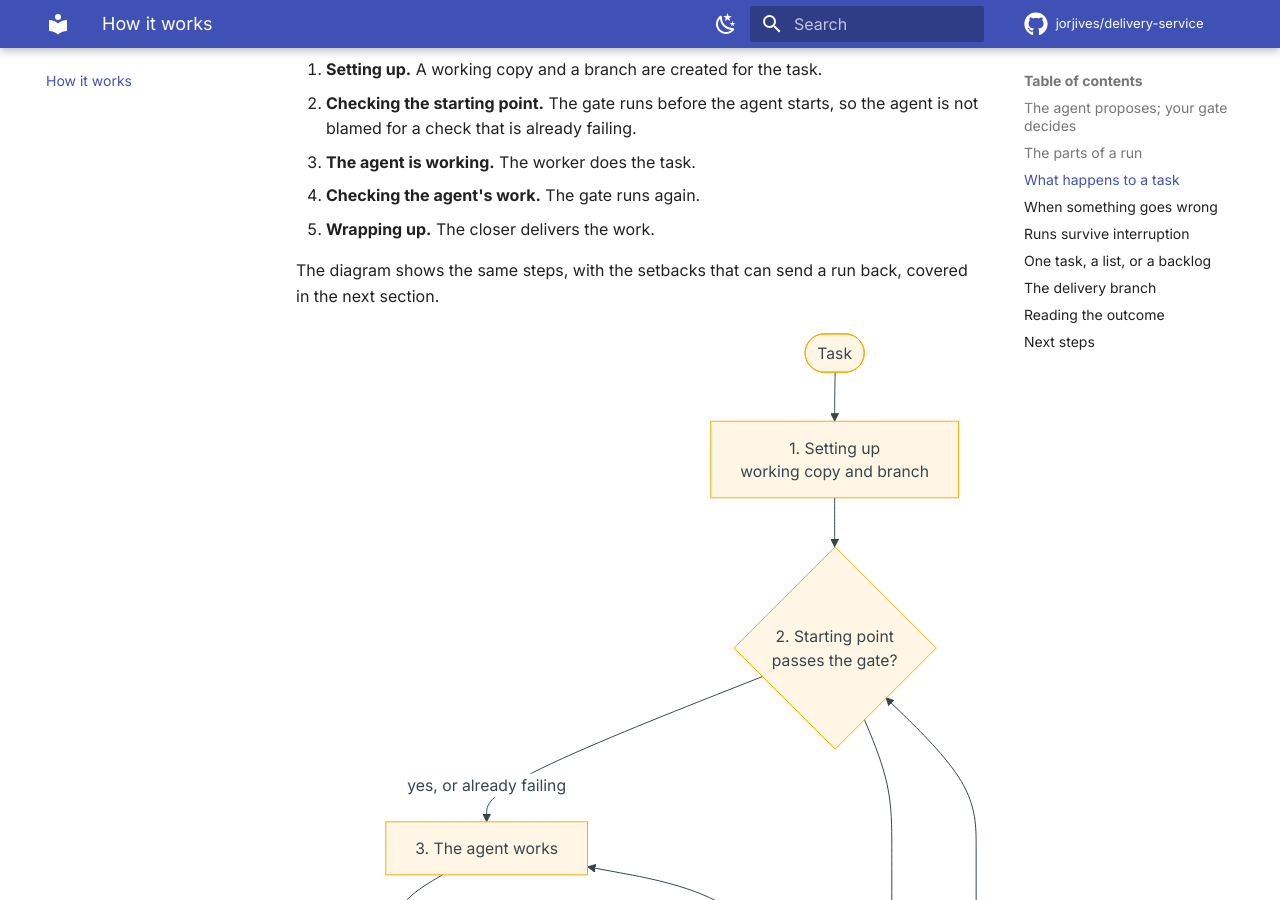
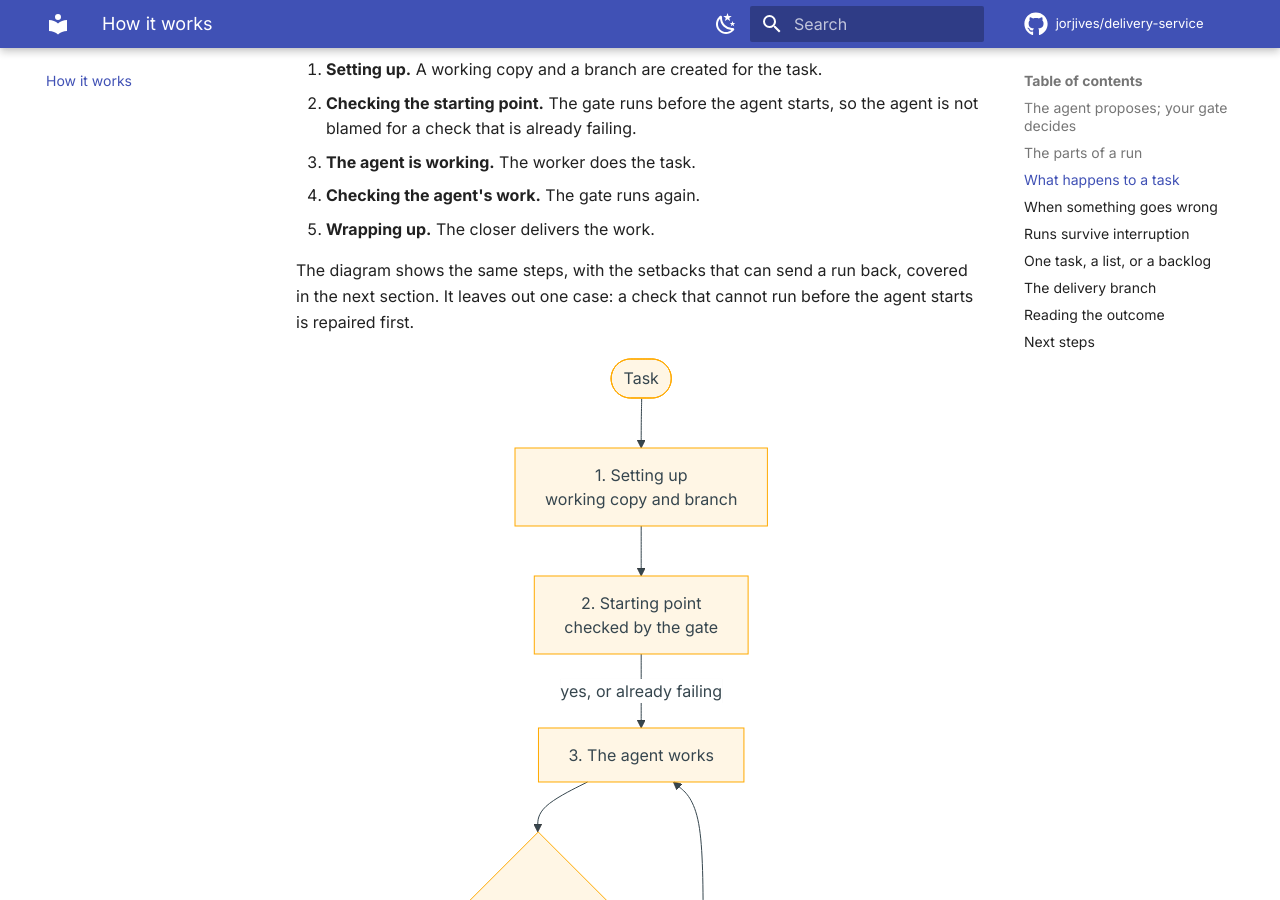
Before and after one commit to jorjives/delivery-service, an MkDocs documentation site: the page built from docs/concepts.md, in a window 1280 px wide and 900 px high, scrolled down 1364 px. Built offline with MkDocs 1.6.1 and Material for MkDocs 9.7.7, drawn with Linux system fonts in a browser that asks for light colours; comment, search, counter and statistics services are not loaded.

Commit message:
Simplify the run lifecycle diagram
The first render sprawled: two repair loops made it over 1100px tall. Repair
now appears once, on the edge it belongs to after the agent's work, and the
page text names the one case the diagram omits.

Co-Authored-By: Claude Sonnet 5.5 <noreply@anthropic.com>

````diff
--- a/docs/concepts.md
+++ b/docs/concepts.md
@@ -45,20 +45,19 @@ steps (see the next section):
 4. **Checking the agent's work.** The gate runs again.
 5. **Wrapping up.** The closer delivers the work.
 
-The diagram shows the same steps, with the setbacks that can send a run back, covered in the next section.
+The diagram shows the same steps, with the setbacks that can send a run back, covered in the next section. It leaves out one case: a check that cannot run before the agent starts is repaired first.
 
 ```mermaid
 flowchart TD
     A([Task]) --> B[1. Setting up<br/>working copy and branch]
-    B --> C{2. Starting point<br/>passes the gate?}
+    B --> C[2. Starting point<br/>checked by the gate]
     C -->|yes, or already failing| D[3. The agent works]
-    C -->|check cannot run| R[Repair the check]
-    R --> C
     D --> E{4. Work passes<br/>the gate?}
     E -->|yes| F[5. Wrapping up<br/>the closer delivers]
     E -->|no| T{Triage}
     T -->|try again| D
-    T -->|check cannot run| R
+    T -->|check cannot run| R[Repair the check]
+    R --> E
     T -->|no attempts left,<br/>or a decision is needed| H([Stopped: asks you])
     F --> G([Done])
 ```
````
